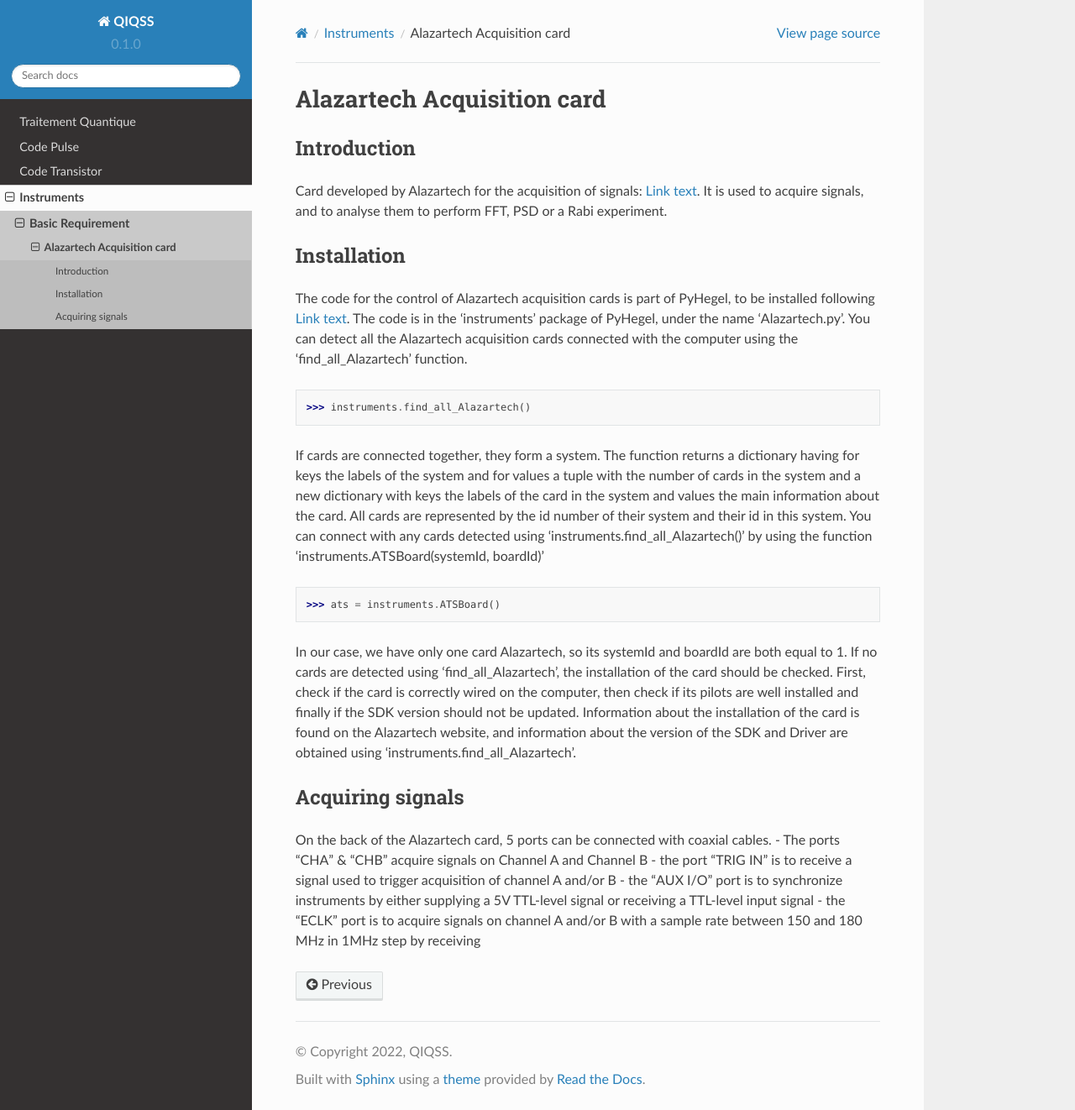
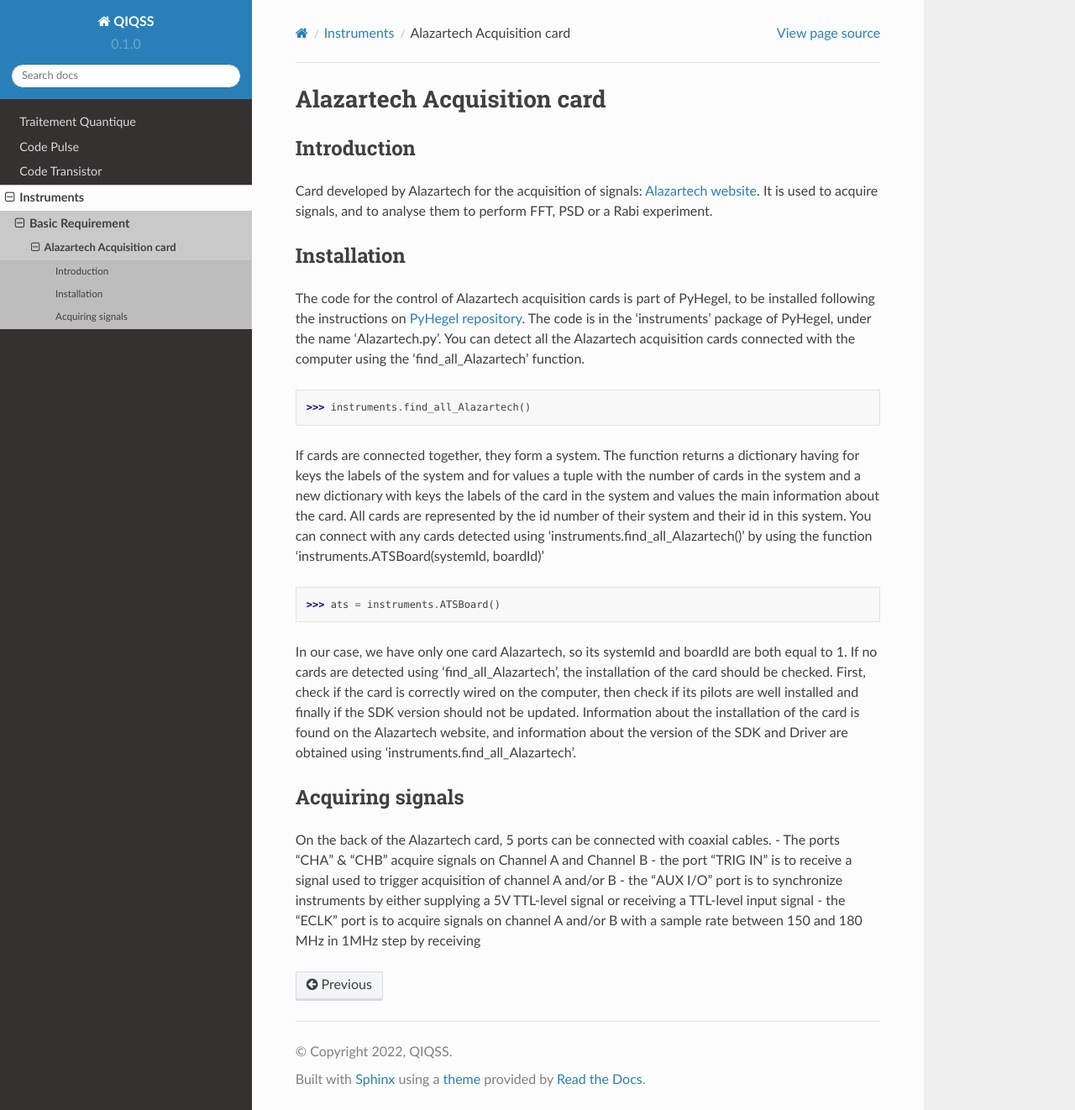
Before and after one commit to DevonDevilliers/QIQSS-Code, a Sphinx documentation site: the page built from docs/source/Alazartech.rst, in a window 1280 px wide and 1322 px high. Shown: the whole window at 84% size. Built offline with Sphinx 7.4.7 and the Read the Docs theme 2.0.0, drawn with Linux system fonts in a browser that asks for light colours.

Commit message:
Modify Alazartech

```diff
--- a/docs/source/Alazartech.rst
+++ b/docs/source/Alazartech.rst
@@ -3,12 +3,12 @@ Alazartech Acquisition card
 
 Introduction
 ------------
-Card developed by Alazartech for the acquisition of signals: `Link text <https://www.alazartech.com/en/product/ats9462/13/>`_.
+Card developed by Alazartech for the acquisition of signals: `Alazartech website <https://www.alazartech.com/en/product/ats9462/13/>`_.
 It is used to acquire signals, and to analyse them to perform FFT, PSD or a Rabi experiment.
 
 Installation
 ------------
-The code for the control of Alazartech acquisition cards is part of PyHegel, to be installed following `Link text <https://github.com/lupien/pyHegel/blob/master/README.rst>`_.
+The code for the control of Alazartech acquisition cards is part of PyHegel, to be installed following the instructions on `PyHegel repository <https://github.com/lupien/pyHegel/blob/master/README.rst>`_.
 The code is in the 'instruments' package of PyHegel, under the name 'Alazartech.py'.
 You can detect all the Alazartech acquisition cards connected with the computer using the 'find_all_Alazartech' function.
 
```
